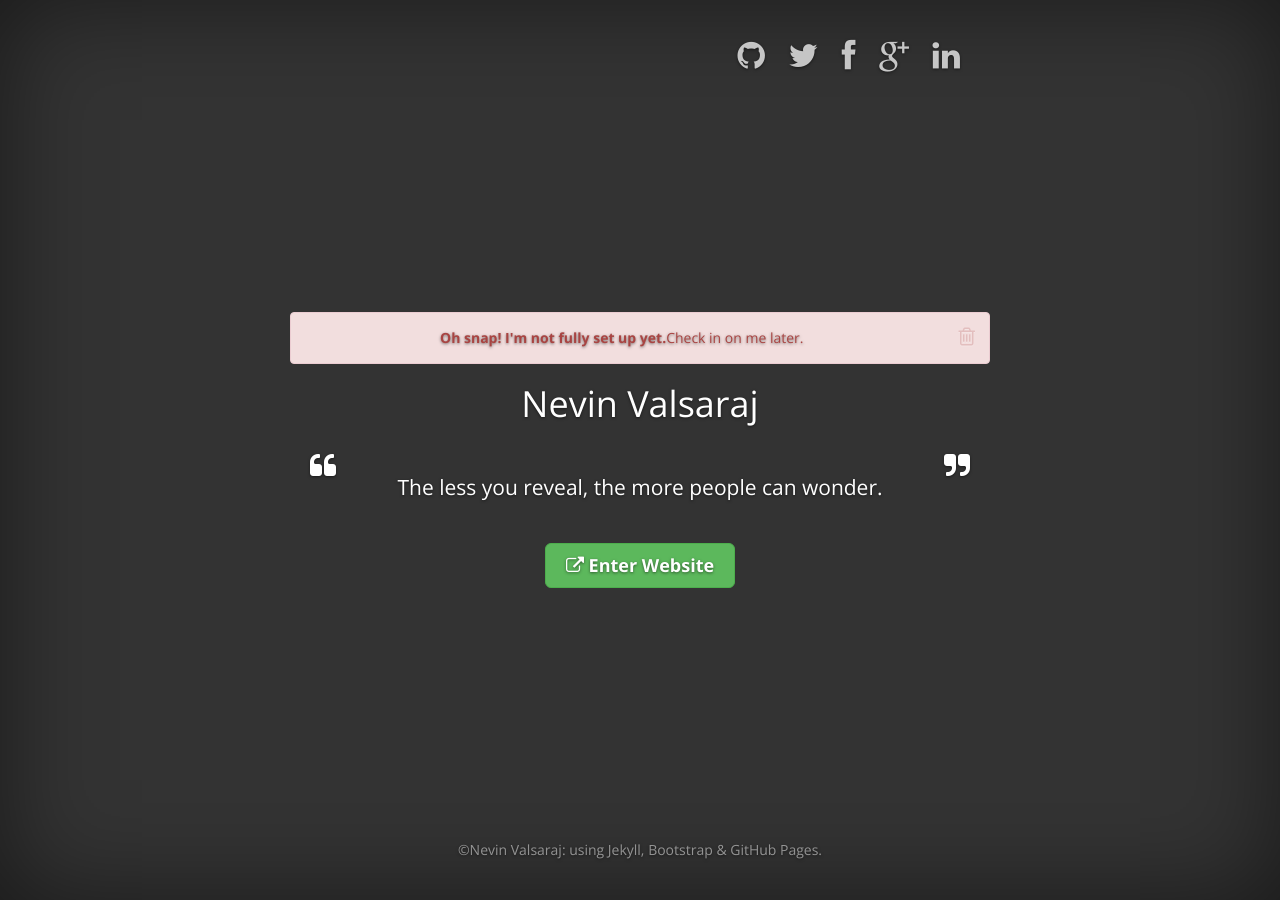
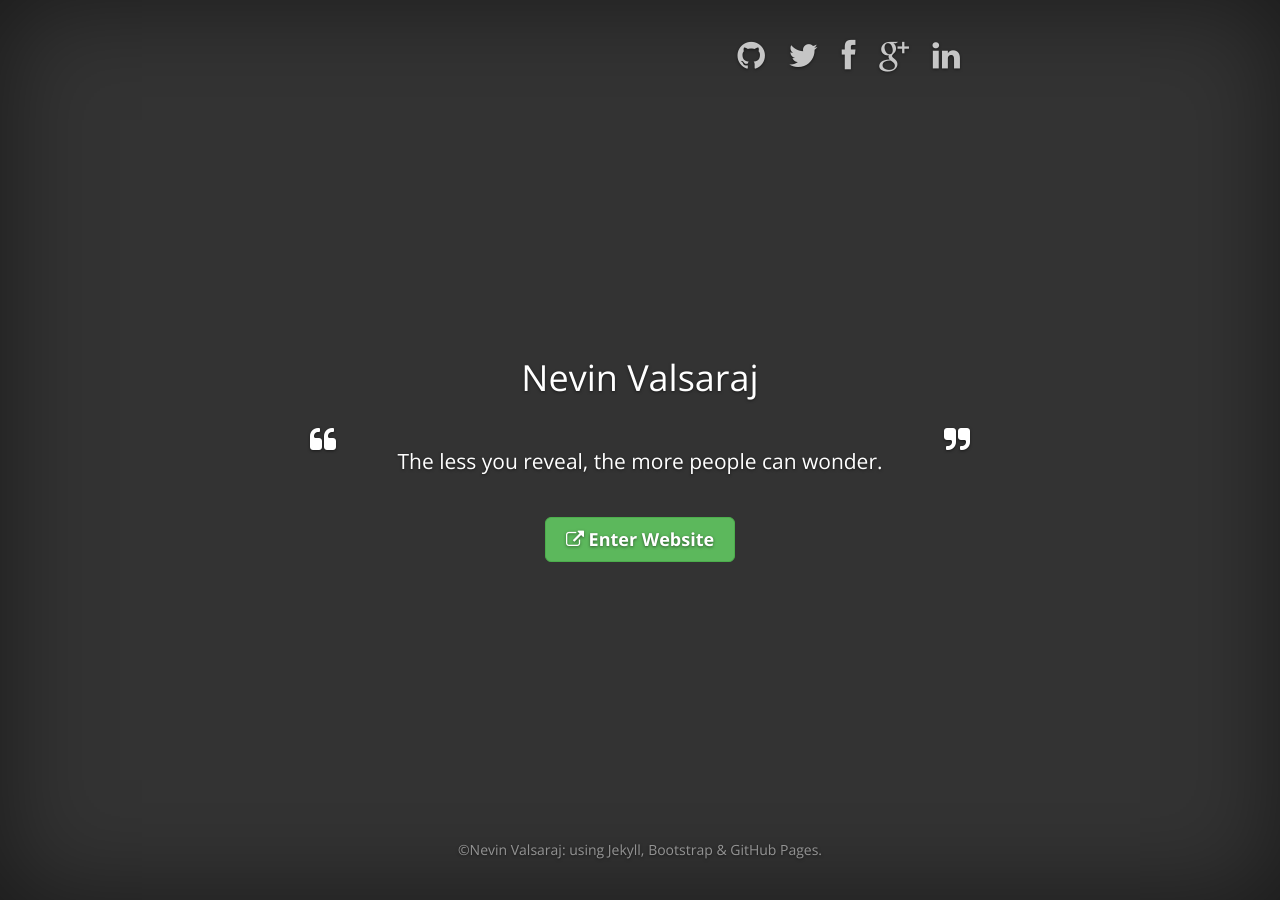
Before and after one commit to nevinvalsaraj/nevinvalsaraj.com, a Jekyll site: the page built from index.html, in a window 1280 px wide. Built offline with Jekyll 4.4.1, drawn with Linux system fonts in a browser that asks for light colours.

Commit message:
Removing 'site under construction' alert

```diff
--- a/index.html
+++ b/index.html
@@ -35,11 +35,6 @@ title: "Nevin Valsaraj | Landing"
                     </div>
                 </div>
 
-                <div class="alert alert-dismissable alert-danger">
-                    <button type="button" class="close" data-dismiss="alert"><i class="fa fa-trash-o"></i></button>
-                    <strong>Oh snap! I'm not fully set up yet.</strong>Check in on me later.
-                </div>
-
                 <div class="inner cover">
                     <h1 class="cover-heading">Nevin Valsaraj</h1>
                     <br>
```
